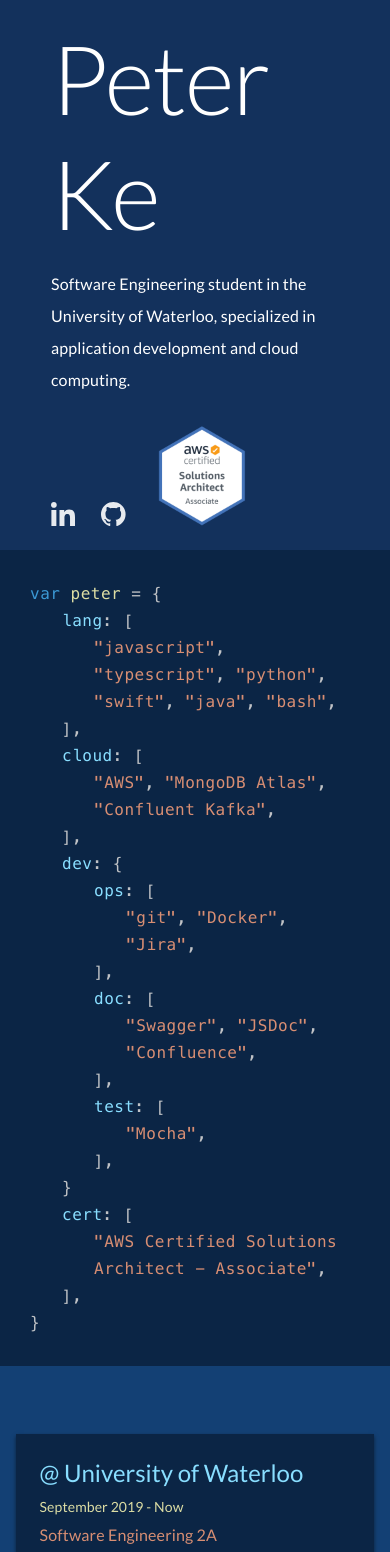
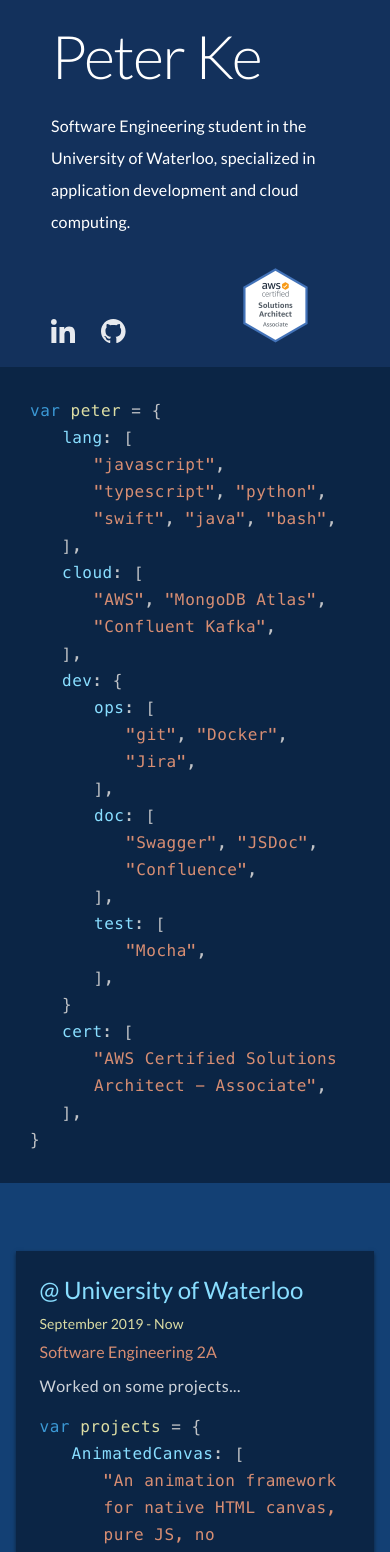
Before and after one commit to peterkejun/Portfolio-Website, a React (Create React App) app: page / in a window 390 px wide. Shown: the top 1552 px of the page. Built offline with nearby package versions, Linux system fonts and the light colour scheme.

Commit message:
added content to education & projects card

```diff
--- a/src/Experience/Experience.js
+++ b/src/Experience/Experience.js
@@ -8,9 +8,15 @@
         title: 'University of Waterloo',
         date: 'September 2019 - Now',
         position: 'Software Engineering 2A',
-        descriptions: [],
-        variable: 'temp',
-        object: {},
+        descriptions: [
+            'Worked on some projects...',
+        ],
+        variable: 'projects',
+        object: {
+            AnimatedCanvas: [
+                'An animation framework for native HTML canvas, pure JS, no dependencies.',
+            ],
+        },
     },
     {
         title: 'Intrigue Media',
--- a/src/Landing/Landing.css
+++ b/src/Landing/Landing.css
@@ -44,11 +44,19 @@
     margin-right: 26px;
 }
 
+#landing-wrapper>div:first-of-type>span>a>img {
+    transition: 300ms;
+}
+
+#landing-wrapper>div:first-of-type>span>a>img:hover {
+    transform: scale(1.2);
+}
+
 #landing-wrapper>div:first-of-type>span>div {
     flex-grow: 1;
 }
 
-#landing-wrapper>div:first-of-type>span>a:last-child img {
+#landing-wrapper>div:first-of-type>span>a:last-child>img {
     width: 100px;
     height: auto;
     margin-right: 0;
@@ -83,6 +91,7 @@
     }
     #landing-wrapper>div:first-of-type>span {
         position: relative;
+        width: 100%;
         bottom: auto;
         margin-top: 30px;
         display: flex;
@@ -95,3 +104,16 @@
         flex-direction: column;
     }
 }
+
+@media (max-width: 640px) {
+    #landing-wrapper>div:first-of-type>span>a:last-child>img {
+        width: 75px;
+        height: auto;
+    }
+}
+
+@media (max-width: 500px) {
+    #landing-wrapper>div:first-of-type>h1 {
+        font-size: 60px;
+    }
+}
```
